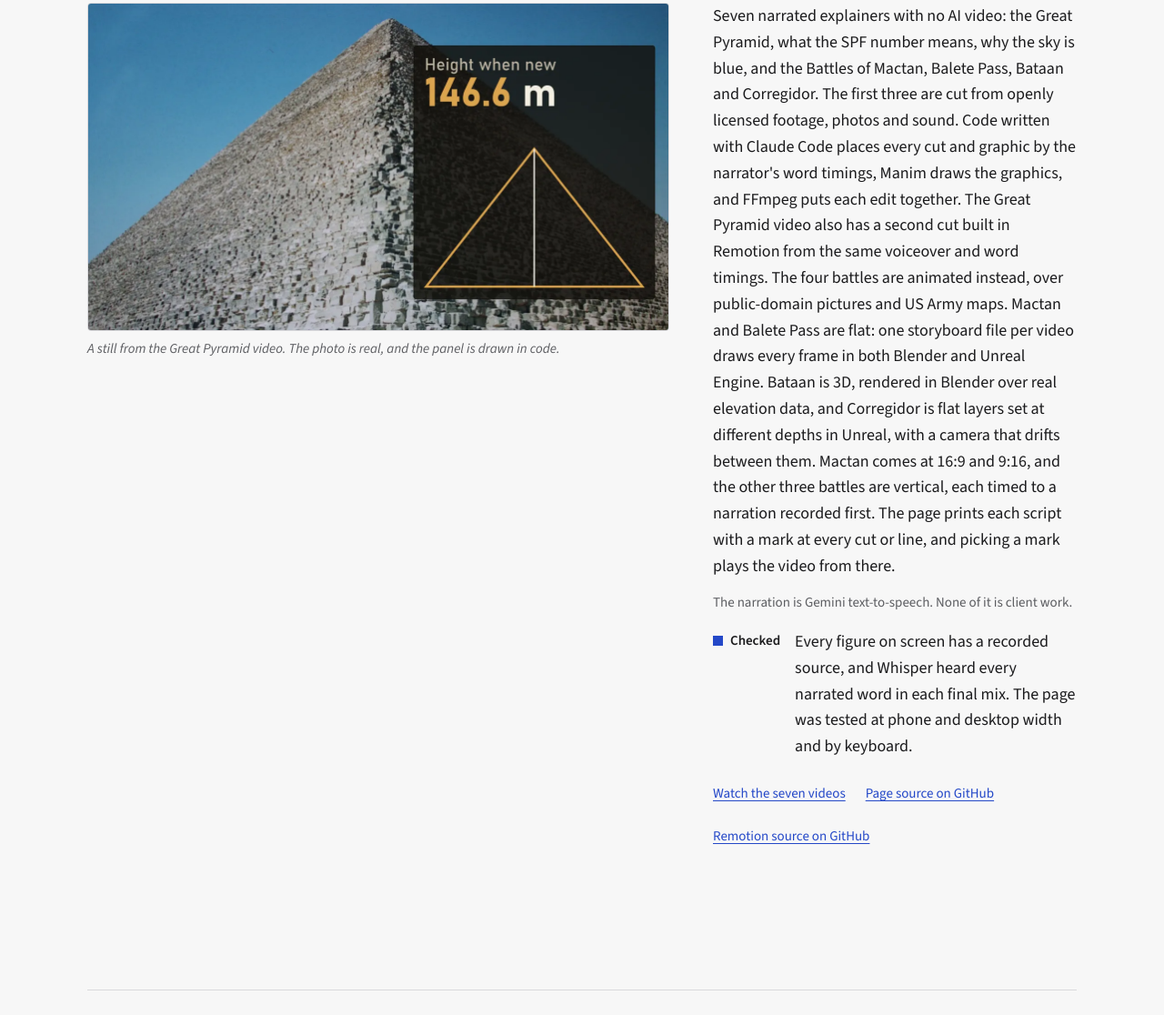
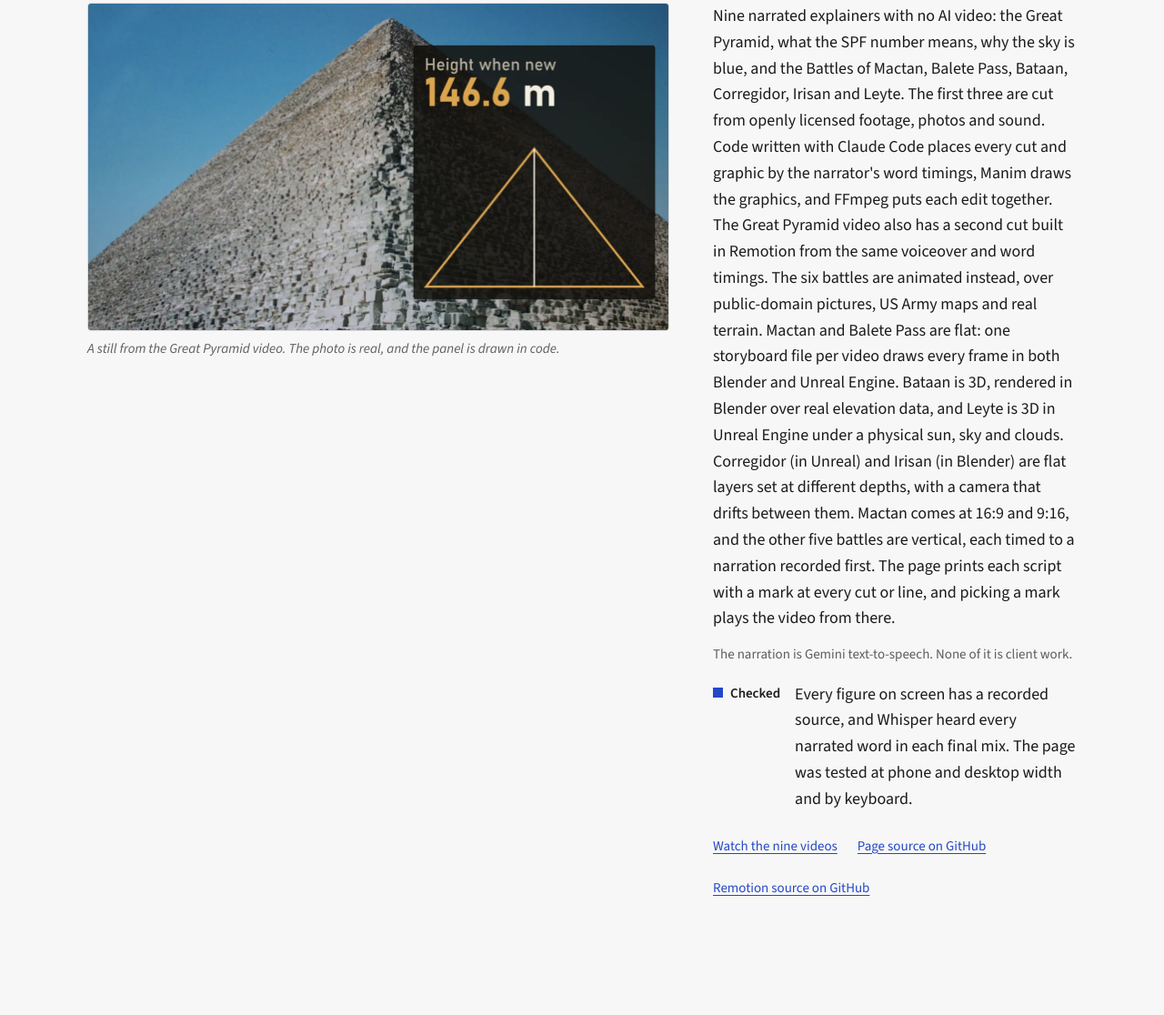
Before and after one commit to DerpyNewb/DerpyNewb.github.io, a plain HTML site: page index.html in a window 1280 px wide. Shown: the part 5927-7043 px from the top of the page at 91% size. Drawn offline with nearby package versions, Linux system fonts and the light colour scheme.

Commit message:
List the Battles of Irisan and Leyte with the explainer videos
Co-Authored-By: Claude Opus 5.5 <noreply@anthropic.com>

```diff
--- a/index.html
+++ b/index.html
@@ -192,12 +192,12 @@
       <figcaption>A still from the Great Pyramid video. The photo is real, and the panel is drawn in code.</figcaption>
     </figure>
     <div class="text">
-      <p>Seven narrated explainers with no AI video: the Great Pyramid, what the SPF number means, why the sky is blue, and the Battles of Mactan, Balete Pass, Bataan and Corregidor. The first three are cut from openly licensed footage, photos and sound. Code written with Claude Code places every cut and graphic by the narrator's word timings, Manim draws the graphics, and FFmpeg puts each edit together. The Great Pyramid video also has a second cut built in Remotion from the same voiceover and word timings. The four battles are animated instead, over public-domain pictures and US Army maps. Mactan and Balete Pass are flat: one storyboard file per video draws every frame in both Blender and Unreal Engine. Bataan is 3D, rendered in Blender over real elevation data, and Corregidor is flat layers set at different depths in Unreal, with a camera that drifts between them. Mactan comes at 16:9 and 9:16, and the other three battles are vertical, each timed to a narration recorded first. The page prints each script with a mark at every cut or line, and picking a mark plays the video from there.</p>
+      <p>Nine narrated explainers with no AI video: the Great Pyramid, what the SPF number means, why the sky is blue, and the Battles of Mactan, Balete Pass, Bataan, Corregidor, Irisan and Leyte. The first three are cut from openly licensed footage, photos and sound. Code written with Claude Code places every cut and graphic by the narrator's word timings, Manim draws the graphics, and FFmpeg puts each edit together. The Great Pyramid video also has a second cut built in Remotion from the same voiceover and word timings. The six battles are animated instead, over public-domain pictures, US Army maps and real terrain. Mactan and Balete Pass are flat: one storyboard file per video draws every frame in both Blender and Unreal Engine. Bataan is 3D, rendered in Blender over real elevation data, and Leyte is 3D in Unreal Engine under a physical sun, sky and clouds. Corregidor (in Unreal) and Irisan (in Blender) are flat layers set at different depths, with a camera that drifts between them. Mactan comes at 16:9 and 9:16, and the other five battles are vertical, each timed to a narration recorded first. The page prints each script with a mark at every cut or line, and picking a mark plays the video from there.</p>
       <p class="facts">The narration is Gemini text-to-speech. None of it is client work.</p>
       <dl class="ledger">
         <dt class="done">Checked</dt><dd>Every figure on screen has a recorded source, and Whisper heard every narrated word in each final mix. The page was tested at phone and desktop width and by keyboard.</dd>
       </dl>
-      <p class="links"><a href="https://derpynewb.github.io/programmatic-video-editing/">Watch the seven videos</a><a href="https://github.com/DerpyNewb/programmatic-video-editing">Page source on GitHub<span class="vh">: Programmatic video editing</span></a><a href="https://github.com/DerpyNewb/remotion-giza-explainer">Remotion source on GitHub<span class="vh">: the Great Pyramid video</span></a></p>
+      <p class="links"><a href="https://derpynewb.github.io/programmatic-video-editing/">Watch the nine videos</a><a href="https://github.com/DerpyNewb/programmatic-video-editing">Page source on GitHub<span class="vh">: Programmatic video editing</span></a><a href="https://github.com/DerpyNewb/remotion-giza-explainer">Remotion source on GitHub<span class="vh">: the Great Pyramid video</span></a></p>
     </div>
   </article>
 </section>
```
